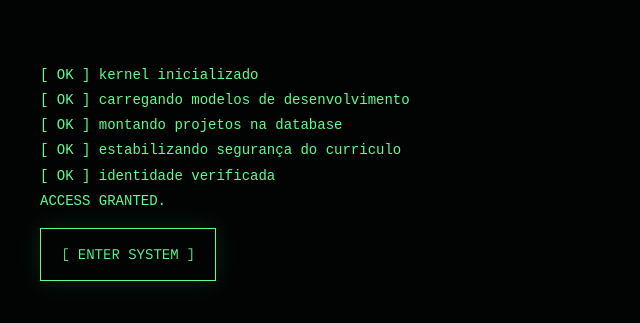
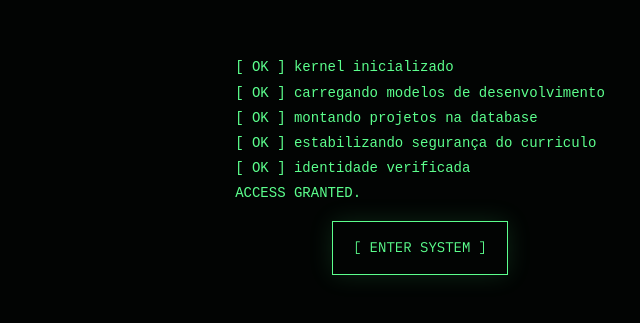
Before and after one commit to abaddonhz/LeandroCurriculo, a plain HTML site: page index.html in a window 1280 px wide. Shown: the part 235-558 px from the top of the page, without its empty margins (220-860 px from the left). Drawn offline with Linux system fonts and the light colour scheme.

Commit message:
Update style.css

```diff
--- a/style.css
+++ b/style.css
@@ -116,15 +116,45 @@ body {
     place-items: center;
 }
 
+
+/*
+   Centraliza todo o conteúdo do boot.
+*/
+
 .bootbox {
     width: min(760px, 88vw);
 
     color: var(--green);
     font-size: 14px;
     line-height: 1.8;
+
+    text-align: center;
 }
 
+
+/*
+   Centraliza o BLOCO das mensagens,
+   mas mantém cada linha alinhada à esquerda.
+*/
+
+#bootText {
+    display: inline-block;
+
+    text-align: left;
+
+    margin: 0 auto;
+}
+
+
+/*
+   Botão centralizado abaixo das mensagens.
+*/
+
 .boot button {
+    display: block;
+
+    margin: 15px auto 0;
+
     background: transparent;
 
     border: 1px solid var(--green);
```
